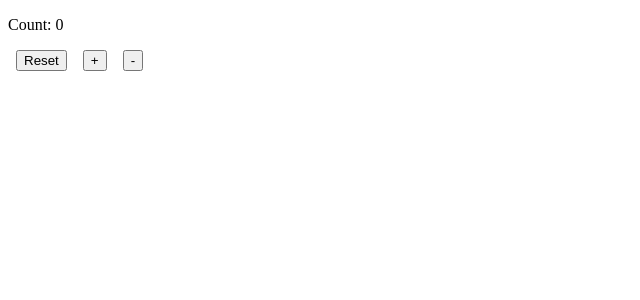
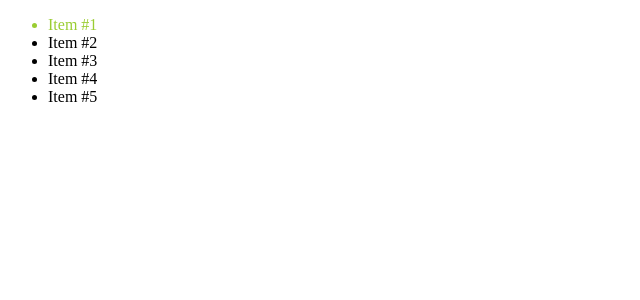
Before and after one commit to mauroreisvieira/react-explore-experimental, a React (Vite) app: page / in a window 1280 px wide. Shown: the top 300 px of the page, without its empty margins (0-640 px from the left). Built offline with nearby package versions, Linux system fonts and the light colour scheme.

Commit message:
chore: add demo with useContext

```diff
--- a/src/main.css
+++ b/src/main.css
@@ -22,3 +22,7 @@ input {
 .highlight {
   background-color: yellowgreen;
 }
+
+.selected {
+  color: yellowgreen;
+}
--- a/src/main.tsx
+++ b/src/main.tsx
@@ -1,7 +1,7 @@
 import * as React from 'react';
 import ReactDOM from 'react-dom';
 // import { List } from './useTransition/List';
-import { App } from './useReducer';
+import { App } from './useContext';
 
 import './main.css';
 
--- /dev/null
+++ b/src/useContext/List.tsx
@@ -0,0 +1,27 @@
+import * as React from 'react';
+import classNames from 'classnames';
+import { ListContext } from './ListContext';
+
+interface ListProps {
+    className?: string;
+    selectedValue: string;
+    onChange: (value: string) => void;
+}
+
+export const List: React.FC<ListProps> = ({
+    children,
+    className,
+    selectedValue,
+    onChange,
+}: ListProps & React.PropsWithChildren<ListProps>) => (
+    <ul className={classNames('flex', className)}>
+        <ListContext.Provider
+            value={{
+                selectedValue,
+                onChange,
+            }}
+        >
+            {children}
+        </ListContext.Provider>
+    </ul>
+);
--- /dev/null
+++ b/src/useContext/ListContext.tsx
@@ -0,0 +1,13 @@
+import * as React from 'react';
+
+interface ListContextProps {
+    selectedValue: string;
+    onChange: (value: string) => void;
+}
+
+export const ListContext = React.createContext<ListContextProps>({
+    selectedValue: '',
+    onChange: () => {
+        /** return something */
+    },
+});
--- /dev/null
+++ b/src/useContext/ListItem.tsx
@@ -0,0 +1,37 @@
+import * as React from 'react';
+import classNames from 'classnames';
+import { ListContext } from './ListContext';
+
+interface ListItemProps {
+    value: string;
+    onClick?: (event?: React.KeyboardEvent | React.MouseEvent) => void;
+}
+
+export const ListItem: React.FC<ListItemProps> = ({
+    value,
+    onClick,
+    children,
+}: ListItemProps & React.PropsWithChildren<ListItemProps>) => {
+    const { selectedValue, onChange } = React.useContext(ListContext);
+
+    const isSelected = React.useMemo(
+        () => selectedValue === value,
+        [selectedValue, value]
+    );
+
+    const handleClick = (
+        event: React.KeyboardEvent | React.MouseEvent
+    ): void => {
+        if (onClick) onClick(event);
+        if (isSelected) return;
+        if (onChange) onChange(value);
+    };
+
+    return (
+        <li className={classNames('flex', {
+            'selected': isSelected
+        })} onClick={handleClick}>
+            {children}
+        </li>
+    );
+};
--- /dev/null
+++ b/src/useContext/index.tsx
@@ -0,0 +1,21 @@
+import * as React from 'react';
+import { List } from './List';
+import { ListItem } from './ListItem';
+
+export const App: React.FC = () => {
+    const [item, setItem] = React.useState<string>('item-1');
+    return (
+        <div>
+            <List
+                selectedValue={item}
+                onChange={(value: string) => setItem(value)}
+            >
+                <ListItem value="item-1">Item #1</ListItem>
+                <ListItem value="item-2">Item #2</ListItem>
+                <ListItem value="item-3">Item #3</ListItem>
+                <ListItem value="item-4">Item #4</ListItem>
+                <ListItem value="item-5">Item #5</ListItem>
+            </List>
+        </div>
+    );
+};
--- /dev/null
+++ b/src/useTransition/List.tsx
@@ -0,0 +1,9 @@
+import * as React from 'react';
+
+interface ListProps {
+    children: React.ReactNode;
+}
+
+export const List: React.FC<ListProps> = ({
+    children,
+}: ListProps): React.ReactElement => <ul>{children}</ul>;
--- /dev/null
+++ b/src/useTransition/ListItem.tsx
@@ -0,0 +1,24 @@
+import * as React from 'react';
+
+interface ListItemProps {
+    name: string;
+    highlight: string;
+}
+
+export const ListItem: React.FC<ListItemProps> = ({
+    name,
+    highlight,
+}: ListItemProps): React.ReactElement | null => {
+    const index = name.toLowerCase().indexOf(highlight.toLowerCase());
+    if (index === -1) return null;
+
+    return (
+        <li>
+            {name.slice(0, index)}
+            <span className="highlight">
+                {name.slice(index, index + highlight.length)}
+            </span>
+            {name.slice(index + highlight.length)}
+        </li>
+    );
+};
```
Also changed, not shown: src/useReducer/index.tsx (+5 -5 lines), src/useTransition/index.tsx (+9 -27 lines).
